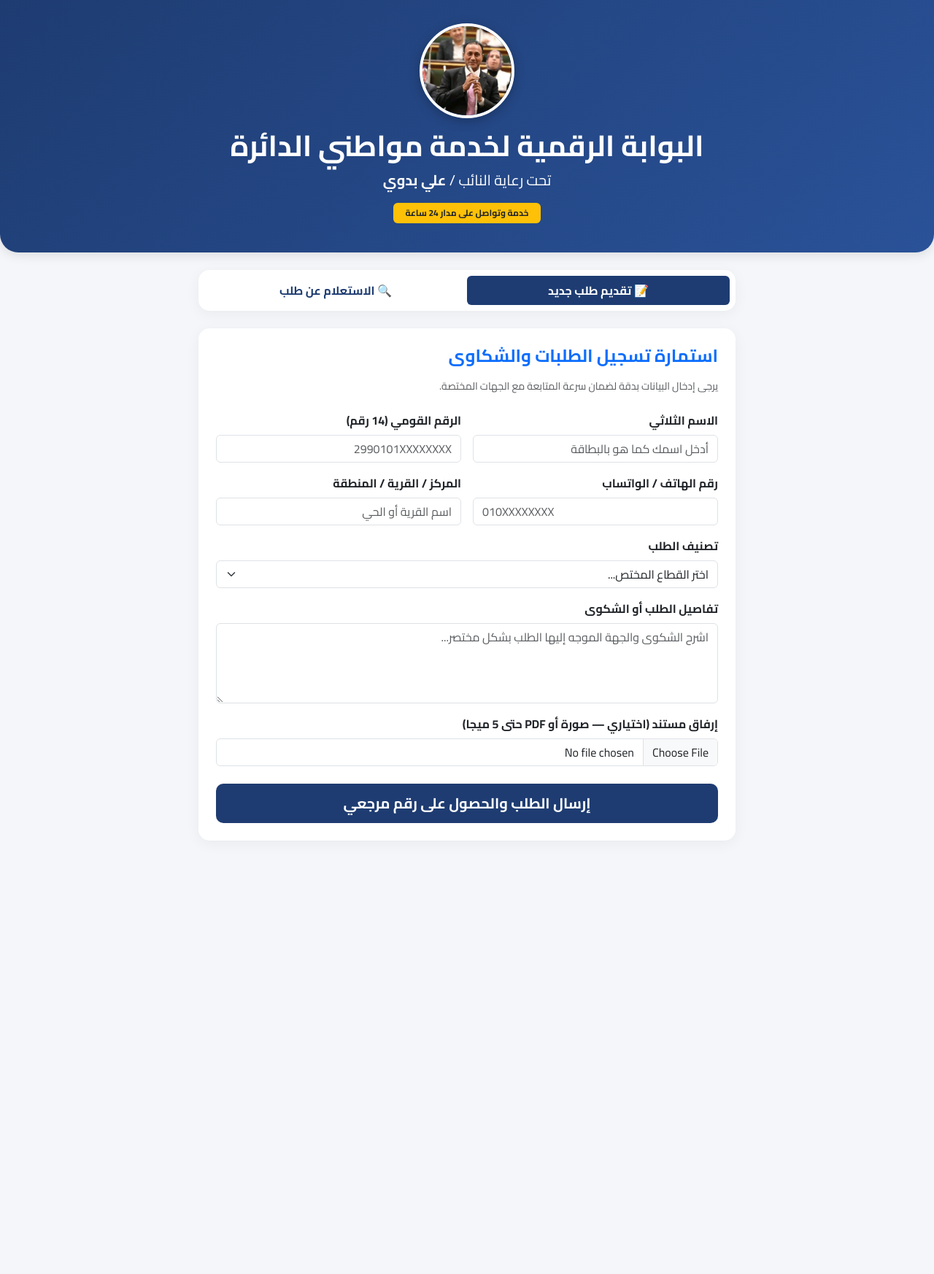
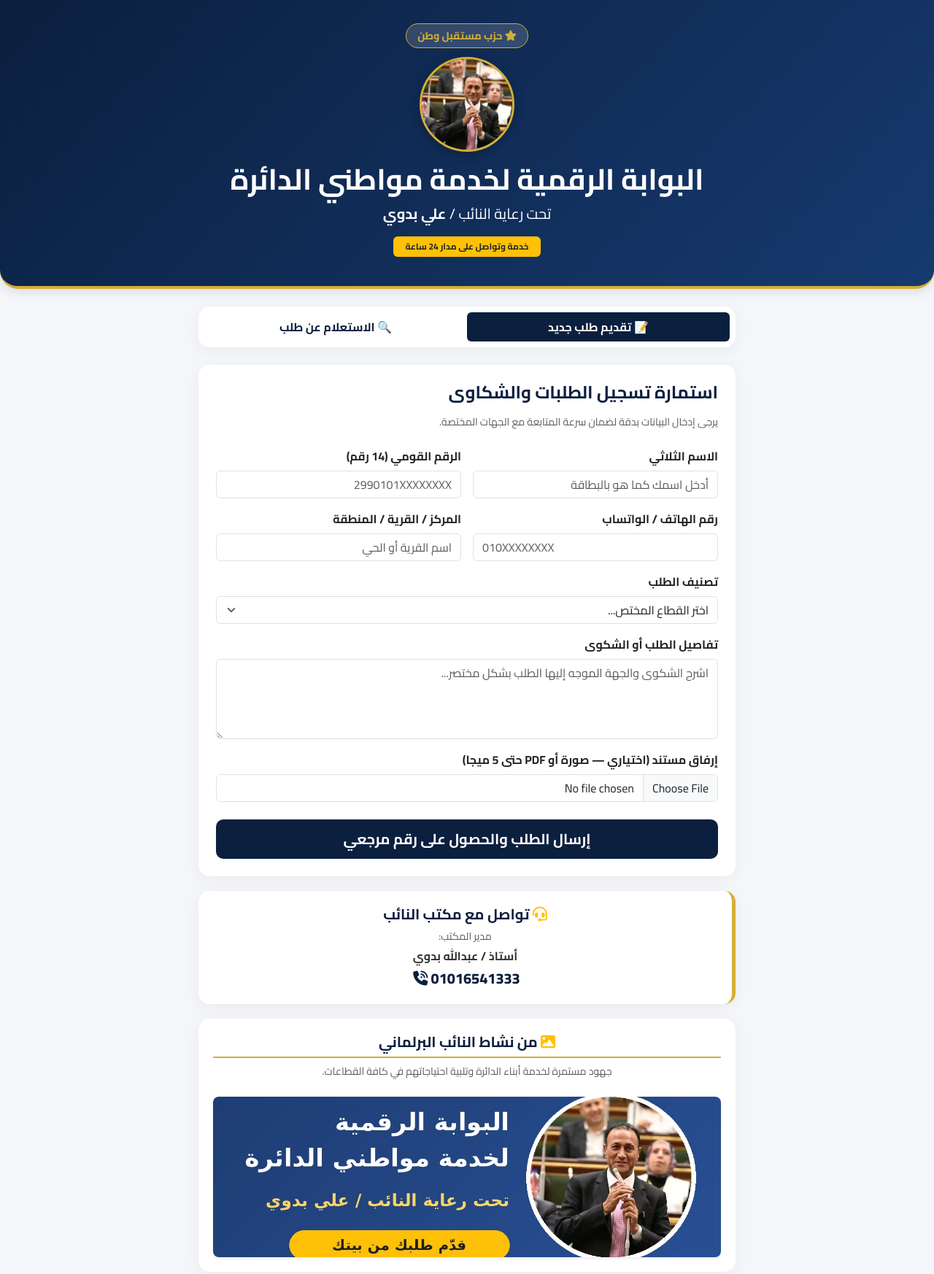
Before and after one commit to egy-webapps/ali-badawy-portal, a plain HTML site: page index.html in a window 1280 px wide. Shown: the whole page at 73% size. Before the commit the page ends 1200 px from the top, so only its background shows below. Drawn offline with nearby package versions, Linux system fonts and the light colour scheme.

Commit message:
Update index.html

```diff
--- a/index.html
+++ b/index.html
@@ -13,25 +13,68 @@
 <meta property="og:image:width" content="1200">
 <meta property="og:image:height" content="630">
 <meta name="twitter:card" content="summary_large_image">
-<title>البوابة الرقمية الخدمية - النائب علي بدوي</title>
+<title>البوابة الرقمية الخدمية - حزب مستقبل وطن - النائب علي بدوي</title>
 <link href="https://cdn.jsdelivr.net/npm/bootstrap@5.3.0/dist/css/bootstrap.rtl.min.css" rel="stylesheet">
-<link href="https://fonts.googleapis.com/css2?family=Cairo:wght@400;600;700;800&display=swap" rel="stylesheet">
+<link href="https://cdnjs.cloudflare.com/ajax/libs/font-awesome/6.4.0/css/all.min.css" rel="stylesheet">
+<link href="https://fonts.googleapis.com/css2?family=Cairo:wght@400;600;700;800;900&display=swap" rel="stylesheet">
 <style>
+  :root {
+      --primary-color: #0b1f3f; /* أزرق داكن فخم - مستقبل وطن */
+      --secondary-color: #d4af37; /* ذهبي أنيق */
+  }
   body{font-family:'Cairo',sans-serif;background:#f4f6f9;color:#333}
-  .header-bg{background:linear-gradient(135deg,#1e3c72,#2a5298);color:#fff;padding:32px 20px 40px;border-radius:0 0 25px 25px;box-shadow:0 4px 15px rgba(0,0,0,.1)}
-  .mp-photo{width:130px;height:130px;border-radius:50%;object-fit:cover;object-position:center 20%;border:4px solid #fff;box-shadow:0 4px 15px rgba(0,0,0,.25);margin-bottom:14px}
+  .header-bg{background:linear-gradient(135deg, var(--primary-color), #163a6f);color:#fff;padding:32px 20px 40px;border-radius:0 0 25px 25px;box-shadow:0 4px 15px rgba(0,0,0,.1);border-bottom:4px solid var(--secondary-color);}
+  .mp-photo{width:130px;height:130px;border-radius:50%;object-fit:cover;object-position:center 20%;border:3px solid var(--secondary-color);box-shadow:0 4px 15px rgba(0,0,0,.25);margin-bottom:14px}
   .card-custom{border:none;border-radius:15px;box-shadow:0 4px 20px rgba(0,0,0,.05);background:#fff}
-  .btn-primary-custom{background:#1e3c72;border:none;padding:12px 30px;font-weight:700;border-radius:10px;color:#fff;transition:all .3s}
-  .btn-primary-custom:hover{background:#2a5298;color:#fff;transform:translateY(-2px)}
+  .btn-primary-custom{background:var(--primary-color);border:none;padding:12px 30px;font-weight:700;border-radius:10px;color:#fff;transition:all .3s}
+  .btn-primary-custom:hover{background:#163a6f;color:#fff;transform:translateY(-2px)}
   .btn-primary-custom:disabled{opacity:.7;transform:none}
-  .nav-pills .nav-link{color:#1e3c72}
-  .nav-pills .nav-link.active{background:#1e3c72}
+  .nav-pills .nav-link{color:var(--primary-color); font-weight:700;}
+  .nav-pills .nav-link.active{background:var(--primary-color); color:#fff;}
+  .party-badge {
+      background: rgba(255, 255, 255, 0.15);
+      color: var(--secondary-color);
+      border: 1px solid var(--secondary-color);
+      padding: 5px 15px;
+      border-radius: 20px;
+      font-size: 0.9rem;
+      font-weight: 700;
+      display: inline-block;
+      margin-bottom: 12px;
+  }
+  /* قسم التواصل وأرقام التليفونات ومدير المكتب */
+  .contact-box {
+      background: #fff;
+      border-radius: 15px;
+      padding: 20px;
+      box-shadow: 0 4px 20px rgba(0,0,0,.05);
+      margin-top: 20px;
+      text-align: center;
+      border-right: 5px solid var(--secondary-color);
+  }
+  .phone-link {
+      color: var(--primary-color);
+      font-weight: 800;
+      text-decoration: none;
+      direction: ltr;
+      display: inline-block;
+  }
+  /* قسم النشاط */
+  .activity-box {
+      background: #fff;
+      border-radius: 15px;
+      padding: 20px;
+      box-shadow: 0 4px 20px rgba(0,0,0,.05);
+      margin-top: 20px;
+  }
 </style>
 </head>
 <body>
 
 <header class="header-bg text-center mb-4">
   <div class="container">
+    <div class="party-badge"><i class="fa-solid fa-star"></i> حزب مستقبل وطن</div>
+    <br>
     <img src="badawi.jpg" alt="النائب علي بدوي" class="mp-photo" onerror="this.style.display='none'">
     <h1 class="fw-bold mb-2">البوابة الرقمية لخدمة مواطني الدائرة</h1>
     <p class="fs-5 mb-0 opacity-90">تحت رعاية النائب / <strong>علي بدوي</strong></p>
@@ -52,7 +95,7 @@
 
         <div class="tab-pane fade show active" id="submit-panel">
           <div class="card card-custom p-4">
-            <h4 class="fw-bold mb-3 text-primary">استمارة تسجيل الطلبات والشكاوى</h4>
+            <h4 class="fw-bold mb-3" style="color:var(--primary-color);">استمارة تسجيل الطلبات والشكاوى</h4>
             <p class="text-muted small mb-4">يرجى إدخال البيانات بدقة لضمان سرعة المتابعة مع الجهات المختصة.</p>
 
             <form id="complaintForm" novalidate>
@@ -107,17 +150,33 @@
 
         <div class="tab-pane fade" id="track-panel">
           <div class="card card-custom p-4 text-center">
-            <h4 class="fw-bold mb-3 text-primary">متابعة حالة الطلب</h4>
+            <h4 class="fw-bold mb-3" style="color:var(--primary-color);">متابعة حالة الطلب</h4>
             <p class="text-muted small mb-4">أدخل الرقم المرجعي الذي حصلت عليه عند التقديم.</p>
             <div class="input-group mb-3" dir="ltr">
               <button class="btn btn-primary-custom" type="button" id="trackBtn">بحث</button>
-              <input type="text" id="trackInput" class="form-control form-control-lg" placeholder="BADAWI-2026-XXXXXX">
+              <input type="text" id="trackInput" class="form-control form-control-lg text-end" placeholder="BADAWI-2026-XXXXXX">
             </div>
             <div id="trackResult" class="mt-3 text-start d-none"></div>
           </div>
         </div>
 
       </div>
+
+      <!-- صندوق تواصل مدير المكتب أستاذ عبدالله بدوي -->
+      <div class="contact-box">
+        <h5 class="fw-bold mb-2" style="color:var(--primary-color);"><i class="fa-solid fa-headset text-warning"></i> تواصل مع مكتب النائب</h5>
+        <p class="mb-1 text-muted small">مدير المكتب:</p>
+        <p class="mb-1 fw-bold fs-6">أستاذ / عبدالله بدوي</p>
+        <a href="tel:01016541333" class="phone-link fs-5"><i class="fa-solid fa-phone-volume me-1"></i> 01016541333</a>
+      </div>
+
+      <!-- قسم من نشاط النائب -->
+      <div class="activity-box text-center">
+        <h5 class="fw-bold mb-2" style="color:var(--primary-color); border-bottom:2px solid var(--secondary-color); padding-bottom:8px;"><i class="fa-solid fa-image text-warning"></i> من نشاط النائب البرلماني</h5>
+        <p class="text-muted small">جهود مستمرة لخدمة أبناء الدائرة وتلبية احتياجاتهم في كافة القطاعات.</p>
+        <img src="og-image.jpg" alt="نشاط النائب" class="img-fluid rounded-3 mt-2 shadow-sm" style="max-height:220px; width:100%; object-fit:cover;">
+      </div>
+
     </div>
   </div>
 </div>
@@ -245,4 +304,4 @@
   $('trackInput').addEventListener('keydown', e => { if (e.key === 'Enter') trackTicket(); });
 </script>
 </body>
-                </html>
+</html>
```
